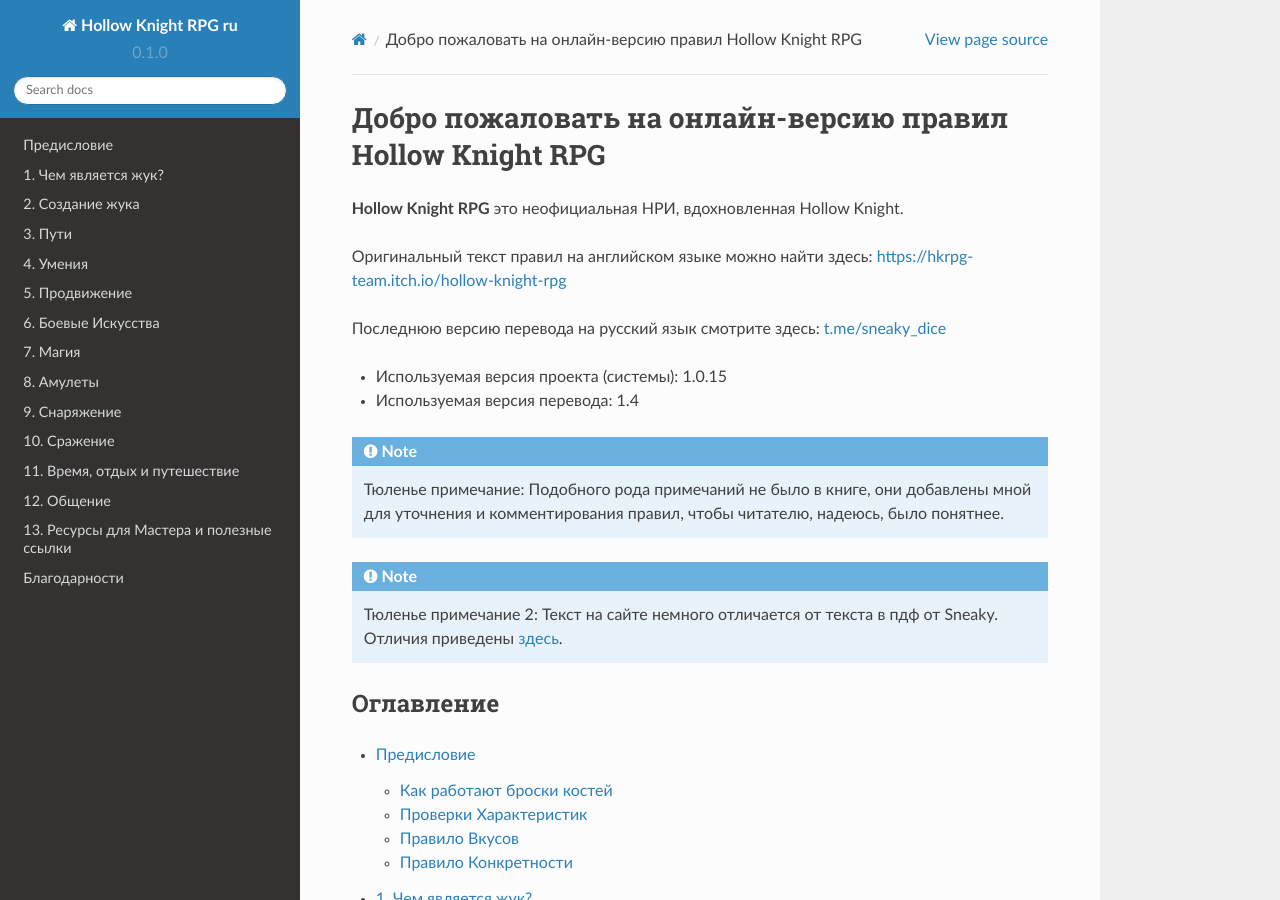
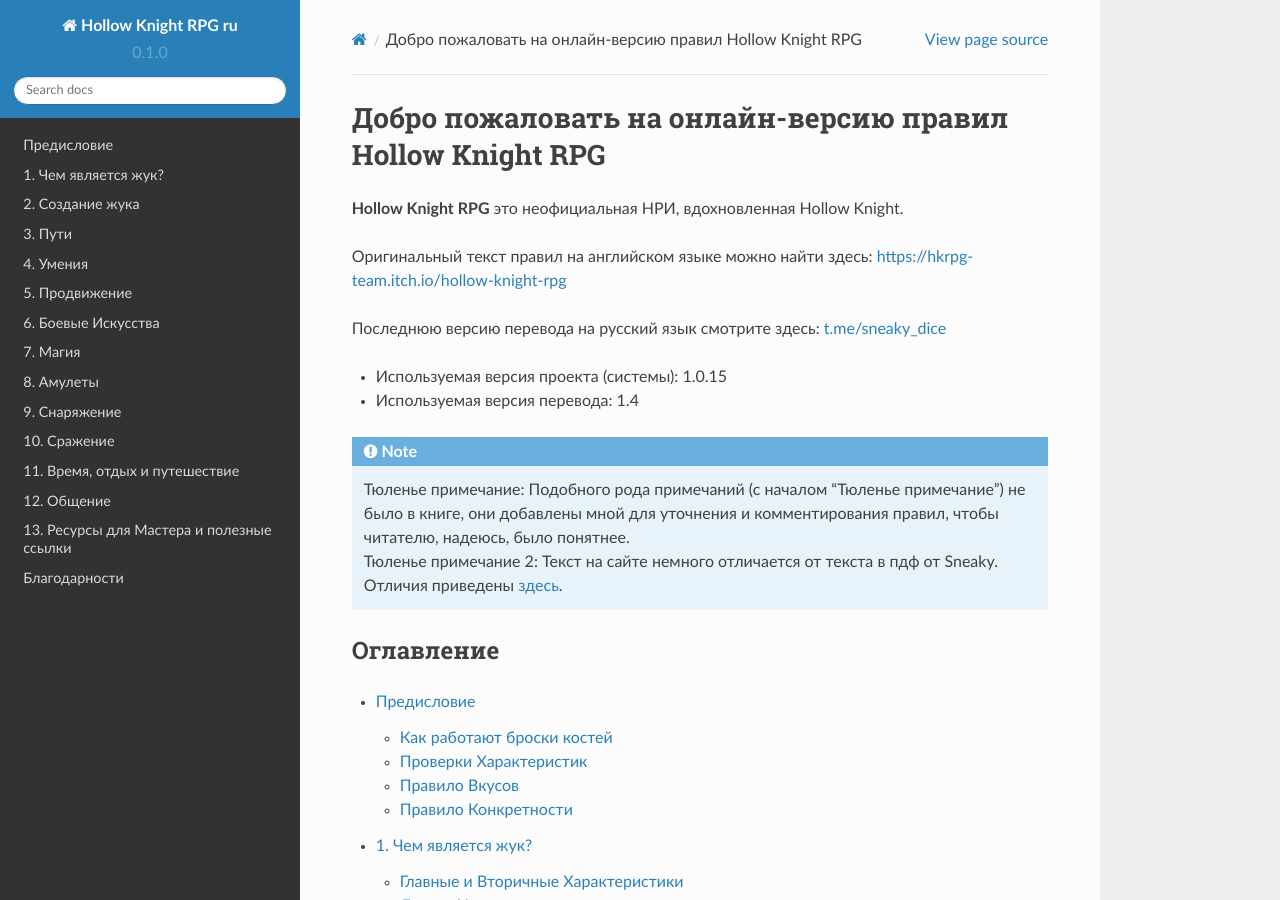
Before and after one commit to LazySelkie/hollow-knight-rpg-ru, a Sphinx documentation site: the page built from docs/source/index.rst, in a window 1280 px wide and 900 px high. Built offline with Sphinx 7.4.7 and the Read the Docs theme 2.0.0, drawn with Linux system fonts in a browser that asks for light colours.

Commit message:
Update index.rst

```diff
--- a/docs/source/index.rst
+++ b/docs/source/index.rst
@@ -10,9 +10,10 @@
 * Используемая версия проекта (системы): 1.0.15
 * Используемая версия перевода: 1.4
 
-.. note:: Тюленье примечание: Подобного рода примечаний не было в книге, они добавлены мной для уточнения и комментирования правил, чтобы читателю, надеюсь, было понятнее.
+.. note::
 
-.. note:: Тюленье примечание 2: Текст на сайте немного отличается от текста в пдф от Sneaky. Отличия приведены :ref:`здесь <diff>`.
+   | Тюленье примечание: Подобного рода примечаний (с началом "Тюленье примечание") не было в книге, они добавлены мной для уточнения и комментирования правил, чтобы читателю, надеюсь, было понятнее.
+   | Тюленье примечание 2: Текст на сайте немного отличается от текста в пдф от Sneaky. Отличия приведены :ref:`здесь <diff>`.
 
 Оглавление
 --------
```
